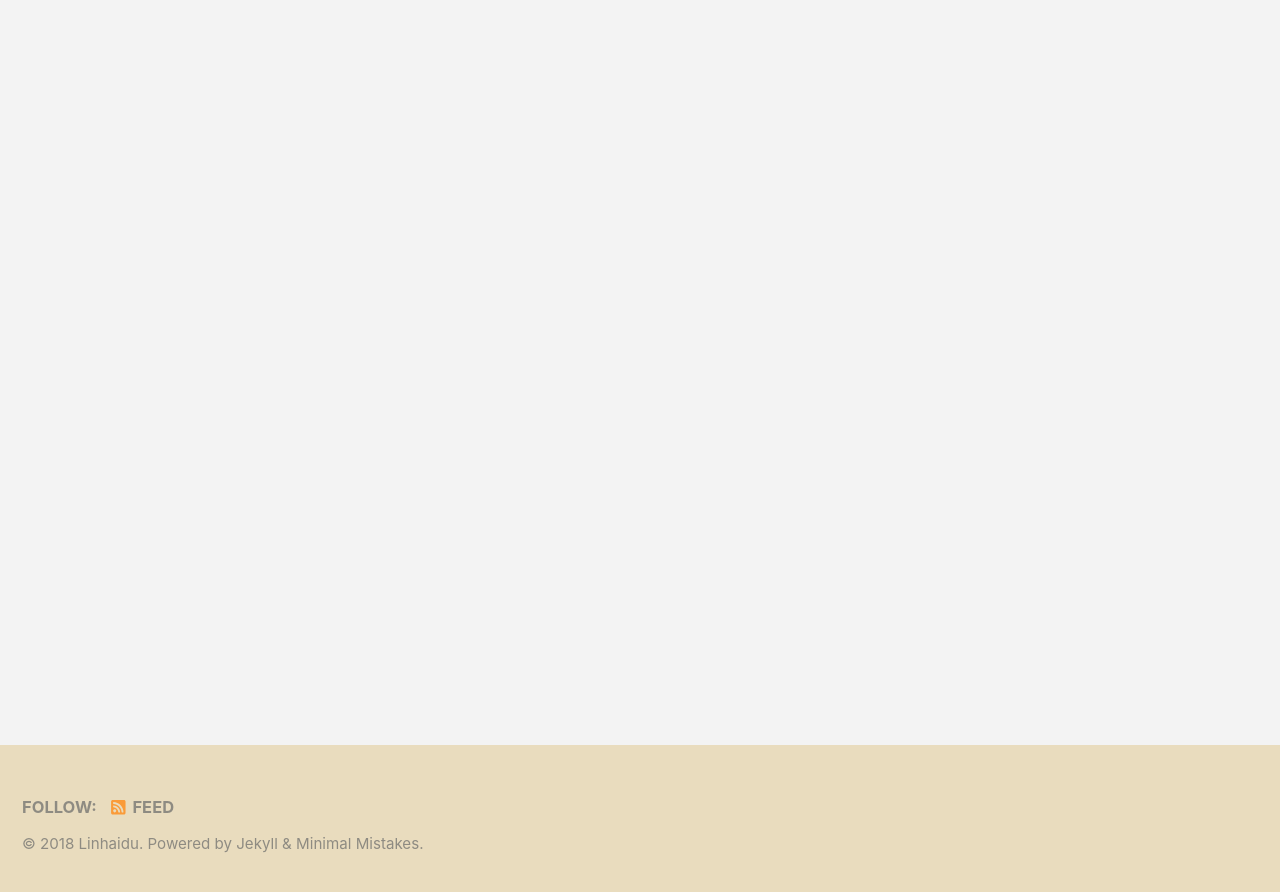
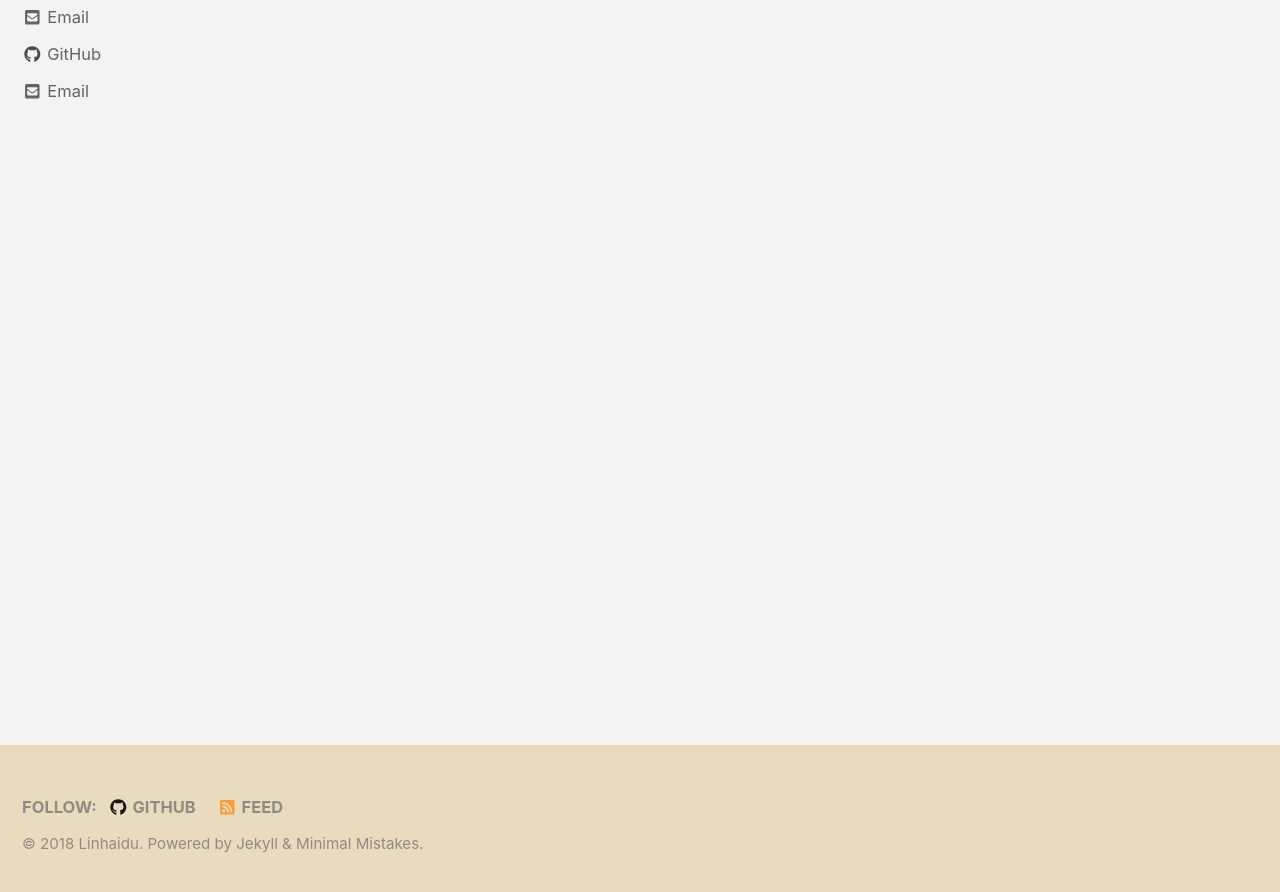
Before and after one commit to linhaidu/linhaidu.github.io, a Jekyll site: the page built from index.html, in a window 1280 px wide and 900 px high, scrolled down 222 px. Shown: the top 892 px of the window. Built offline with Jekyll 4.4.1, drawn with Linux system fonts in a browser that asks for light colours; cached includes are drawn as plain includes; nearby versions of some CDN libraries; the list of posts is cut into pages by our own code; part of the change alters nothing that is shown.

Commit message:
Update _config.yml

```diff
--- a/_config.yml
+++ b/_config.yml
@@ -108,11 +108,11 @@ author:
   avatar           : # path of avatar image, e.g. "/assets/images/bio-photo.jpg"
   bio              : "I am an Digital IC Designer."
   location         : "ShenZhen China"
-  email            :
+  email            : haidulin@gmail.com
   links:
     - label: "Email"
       icon: "fas fa-fw fa-envelope-square"
-      # url: mailto:haidulin@gmail.com
+      url: mailto:haidulin@gmail.com
     - label: "Website"
       icon: "fas fa-fw fa-link"
       # url: "https://your-website.com"
@@ -124,7 +124,7 @@ author:
       # url: "https://facebook.com/"
     - label: "GitHub"
       icon: "fab fa-fw fa-github"
-      # url: "https://github.com/"
+      url: "https://github.com/linhaidu"
     - label: "Instagram"
       icon: "fab fa-fw fa-instagram"
       # url: "https://instagram.com/"
@@ -140,7 +140,7 @@ footer:
       # url:
     - label: "GitHub"
       icon: "fab fa-fw fa-github"
-      # url:
+      url: "https://github.com/linhaidu"
     - label: "GitLab"
       icon: "fab fa-fw fa-gitlab"
       # url:
```
